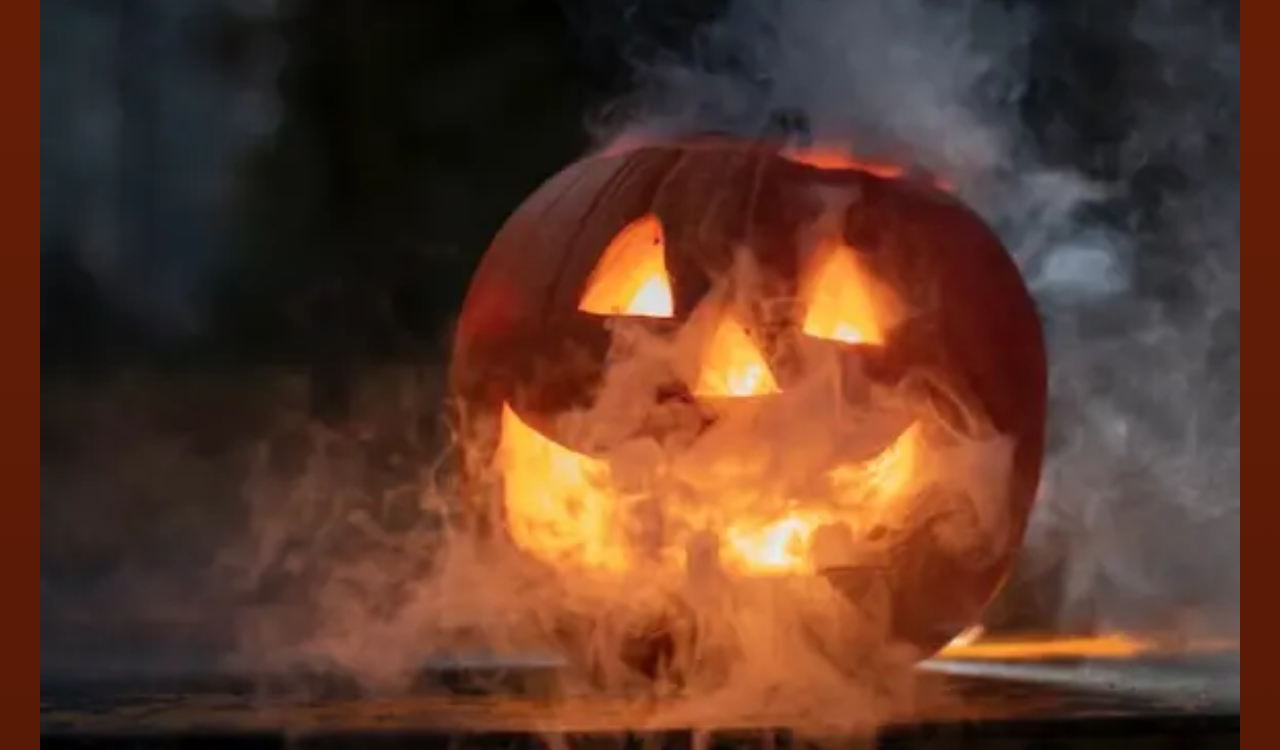
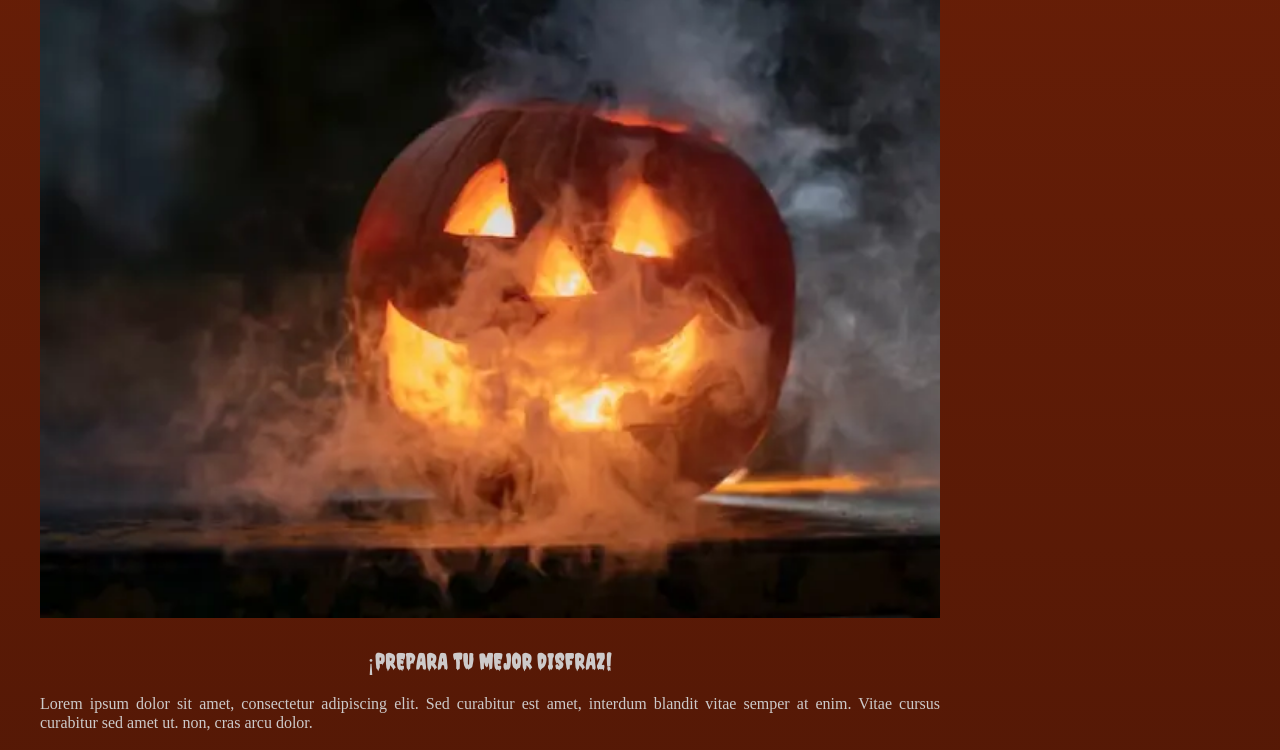
Before and after one commit to hectorherediavidal/proyectoHalloween, a plain HTML site: page index.html in a window 1280 px wide. Shown: the part 120-870 px from the top of the page. Drawn offline with Linux system fonts and the light colour scheme.

Commit message:
proyecto acabado

```diff
--- a/css/estilos.css
+++ b/css/estilos.css
@@ -11,7 +11,7 @@
 /* BODY */
 body {
   height: 100%vh;
-  max-width: 100%;
+  max-width: 900px;
   background: linear-gradient(180deg, #681e07 0%, #080200 100%);
   margin-left: 40px;
   margin-right: 40px;
```
